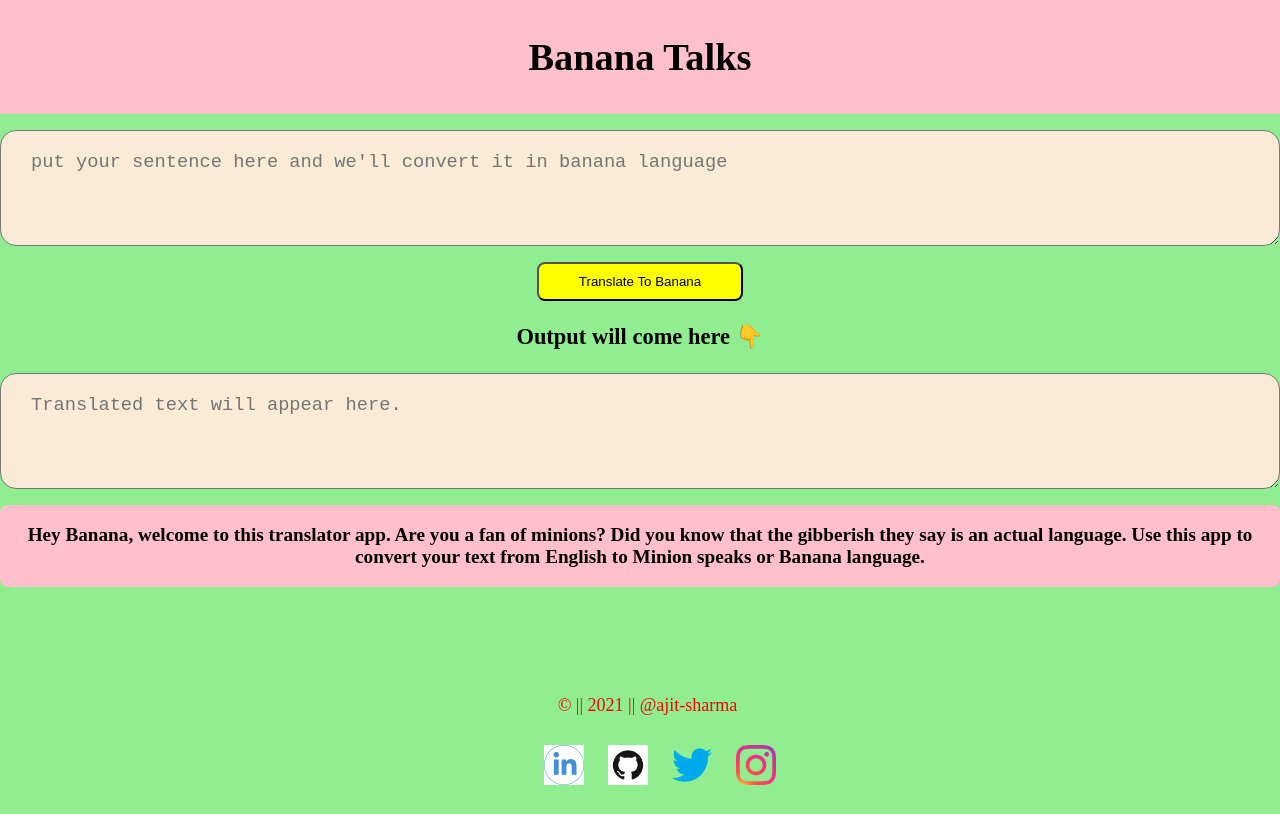
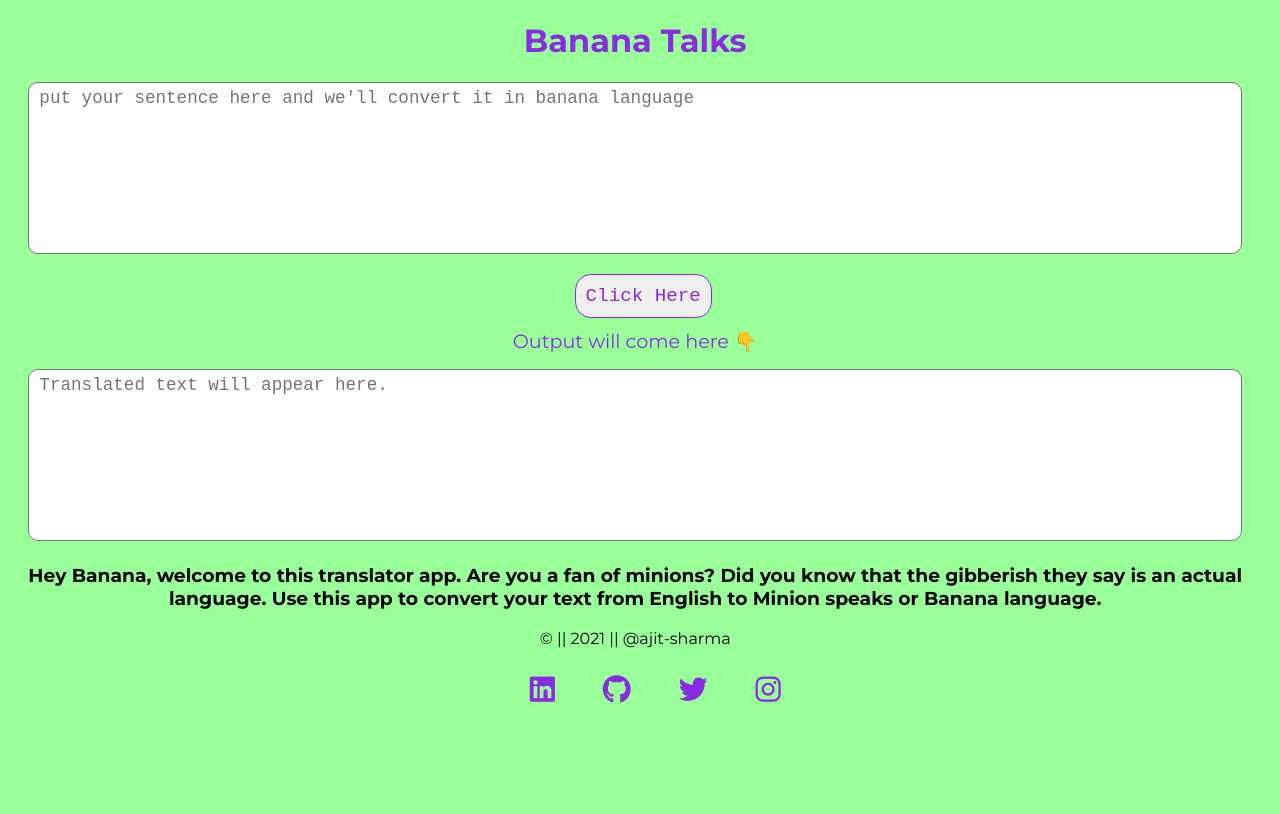
Before and after one commit to ajit-sharmaGH/banana-talk, a plain HTML site: page index.html in a window 1280 px wide. Drawn offline with Linux system fonts and the light colour scheme.

Commit message:
updated the banana talks !

```diff
--- a/index.html
+++ b/index.html
@@ -5,49 +5,47 @@
     <meta charset="UTF-8">
     <meta http-equiv="X-UA-Compatible" content="IE=edge">
     <meta name="viewport" content="width=device-width, initial-scale=1.0">
-    <link rel="stylesheet" href="style.css">
+    <link rel="stylesheet" href="/style.css">
     <title>Banana Talks</title>
 </head>
 
 <body>
 
-    <h1 class="heading"> Banana Talks</h1>
+    <h1 class="heading-1"> Banana Talks</h1>
+
+    <textarea id="text-input" class="text-input" placeholder="put your sentence here and we'll convert it in banana language"></textarea>
+    <button id="btn-translate" class="btn-translate">Click Here</button>
+    <div class="output-description">Output will come here 👇
+    </div>
 
 
-    <textarea id="text-input" placeholder="put your sentence here and we'll convert it in banana language"></textarea>
-    <button id="btn-translate">Translate To Banana</button>
-
-    <h3>Output will come here 👇
-    </h3>
+    <textarea id="output" class="text-input" placeholder="Translated text will appear here."></textarea>
 
 
-    <textarea id="output" placeholder="Translated text will appear here."></textarea>
+    <h3 class="heading-3">Hey Banana, welcome to this translator app. Are you a fan of minions? Did you know that the gibberish they say is an actual language. Use this app to convert your text from English to Minion speaks or Banana language.</h3>
 
-    <h4 class="footer">
-        <p>Hey Banana, welcome to this translator app. Are you a fan of minions? Did you know that the gibberish they say is an actual language. Use this app to convert your text from English to Minion speaks or Banana language.</p>
-    </h4>
     <footer>
         <p>© || 2021 || @ajit-sharma</p>
-        <ul class="footer-list">
+        <ul class="footer-links">
             <li>
                 <a class="links" href="https://linkedin.com/in/itsajitsharma/" target="_blank ">
-                    <img src="images/linkedin.png " alt="linkedIn" />
+                    <i class="fa-brands fa-linkedin"></i>
                 </a>
             </li>
             <li>
                 <a class="links" href="https://github.com/ajit-sharmaGH/" target="_blank">
-                    <img src="images/github.png " alt="github" />
+                    <i class="fa-brands fa-github"></i>
                 </a>
             </li>
 
             <li>
                 <a class="links" href="https://twitter.com/its_AjitSharma " target="_blank ">
-                    <img src="images/twitter.png " alt="twitter" />
+                    <i class="fa-brands fa-twitter"></i>
                 </a>
             </li>
             <li>
                 <a class="links" href="https://www.instagram.com/its.ajit.sharma " target="_blank">
-                    <img src="images/instagram.png " alt="instagram" />
+                    <i class="fa-brands fa-instagram"></i>
                 </a>
             </li>
         </ul>
--- a/style.css
+++ b/style.css
@@ -1,90 +1,106 @@
-body {
-    display: flex;
-    flex-direction: column;
-    background-color: lightgreen;
-    text-align: center;
-    margin: auto;
-    font-size: larger;
+@import url('https://fonts.googleapis.com/css2?family=Montserrat:wght@400;700&display=swap');
+@import url("https://cdnjs.cloudflare.com/ajax/libs/font-awesome/6.0.0/css/all.min.css");
+:root {
+    box-sizing: border-box;
+    font-family: 'Montserrat', sans-serif;
+    --primary: #ff6600;
+    --secondary: #ff771f;
+    --tertiary: #ff8c3c;
+    --background: #ffaf7a;
+    --light-green-color: #99ff99;
+    --danger-bg-color: #ff9999;
+    --logo-color: #7f7fff;
+    --background-color: antiquewhite;
+    --dark: grey;
+    --blueviolet: blueviolet;
+    --blue: blue;
+    --primary-bg-color: #FFFFFF;
+    --secondary-bg-color: #FAFAFA;
+    --text-color: #282828;
+    --hotpink: hotpink;
+    --barcelona-dark-yellow: #E9B800;
+    --sky-blue: #BFDBFE;
 }
 
-h1 {
-    background-color: pink;
-    padding: 35px 70px 35px 70px;
-    margin-top: 0rem;
-    margin-bottom: 1rem;
-    /* border-radius: 1.4rem; */
+body {
+    width: 98%;
+    text-align: center;
+    box-sizing: border-box;
+    background-color: var(--light-green-color);
 }
 
-#text-input {
-    /*margin: 0rem 10rem 1rem 10rem;
-    */
-    padding: 20px 30px 50px 30px;
-    background-color: antiquewhite;
+a {
+    text-decoration: none;
+}
+
+li {
+    margin: 0;
+    padding: 0;
+    list-style: none;
+}
+
+.heading-1 {
+    color: var(--blueviolet);
+}
+
+.text-input {
+    width: 95%;
+    min-height: 10rem;
+    border-radius: 10px;
+    font-family: monospace;
+    font-size: 1.1rem;
+    padding: 5px 10px;
+    resize: none;
+    outline-color: var(--blueviolet);
+}
+
+.btn-translate {
+    font-family: monospace;
+    font-size: 1.2rem;
+    color: var(--blueviolet);
+    font-weight: 500;
     border-radius: 1rem;
-    -webkit-border-radius: 1rem;
-    -moz-border-radius: 1rem;
-    -ms-border-radius: 1rem;
-    -o-border-radius: 1rem;
+    padding: 10px 10px;
+    border: 1px solid var(--blueviolet);
+    margin: 1rem 0 0.7rem 1rem;
+    cursor: pointer;
+}
+
+.btn-translate:hover {
+    background-color: var(--logo-color);
+    color: var(--primary-bg-color);
+}
+
+.output-description {
+    font-size: 1.2rem;
+    color: var(--blueviolet);
     margin-bottom: 1rem;
 }
 
-#output {
-    /*margin: 0rem 10rem 1rem 10rem;
-    */
-    padding: 20px 30px 50px 30px;
-    background-color: antiquewhite;
-    border-radius: 1rem;
-    margin-bottom: 1rem;
-    -webkit-border-radius: 1rem;
-    -moz-border-radius: 1rem;
-    -ms-border-radius: 1rem;
-    -o-border-radius: 1rem;
+.heading-3 {
+    text-align: justify;
+    text-align: center;
 }
 
-#btn-translate {
-    margin: auto;
-    padding: 10px 40px 10px 40px;
-    background-color: yellow;
-    border-radius: 0.5rem;
+footer>p {
+    font-weight: 400;
 }
 
-h4 {
-    background-color: pink;
-    margin: auto;
-    border-radius: 0.5rem;
+.footer-links {
+    display: flex;
+    align-items: center;
+    justify-content: center;
 }
 
-footer {
-    text-align: center;
-    color: black;
-    margin-top: 90px;
-    color: red;
+.footer-links>li {
+    margin: 0.5rem 1.5rem;
+    font-size: 1.8rem;
 }
 
-footer p {
-    font-size: large;
-    text-align: center;
-    padding-left: 15px;
+.footer-links>li>a {
+    color: var(--blueviolet);
 }
 
-textarea {
-    font-size: larger;
+.footer-links>li>a:hover {
+    color: var(--logo-color);
 }
-
-
-/* .footer-list {
-margin: 1rem;
-}
-*/
-
-a,
-img,
-li {
-    display: inline-flex;
-    flex-direction: row;
-}
-
-img {
-    width: 40px;
-    margin: 0.6rem;
-}
```
Also changed, not shown: images/github.png (deleted), images/instagram.png (deleted), images/linkedin.png (deleted), images/twitter.png (deleted), 1 other file.
